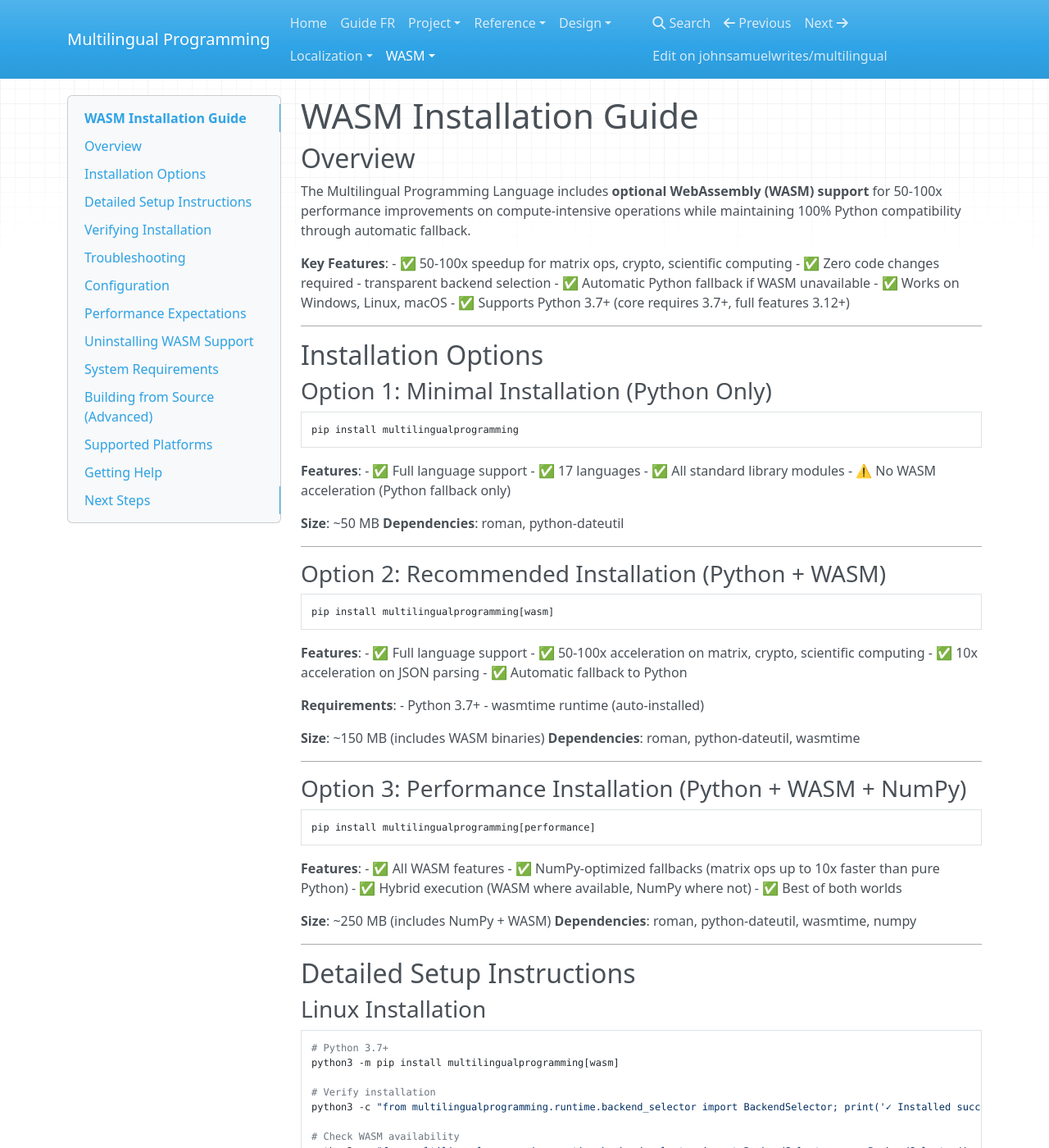
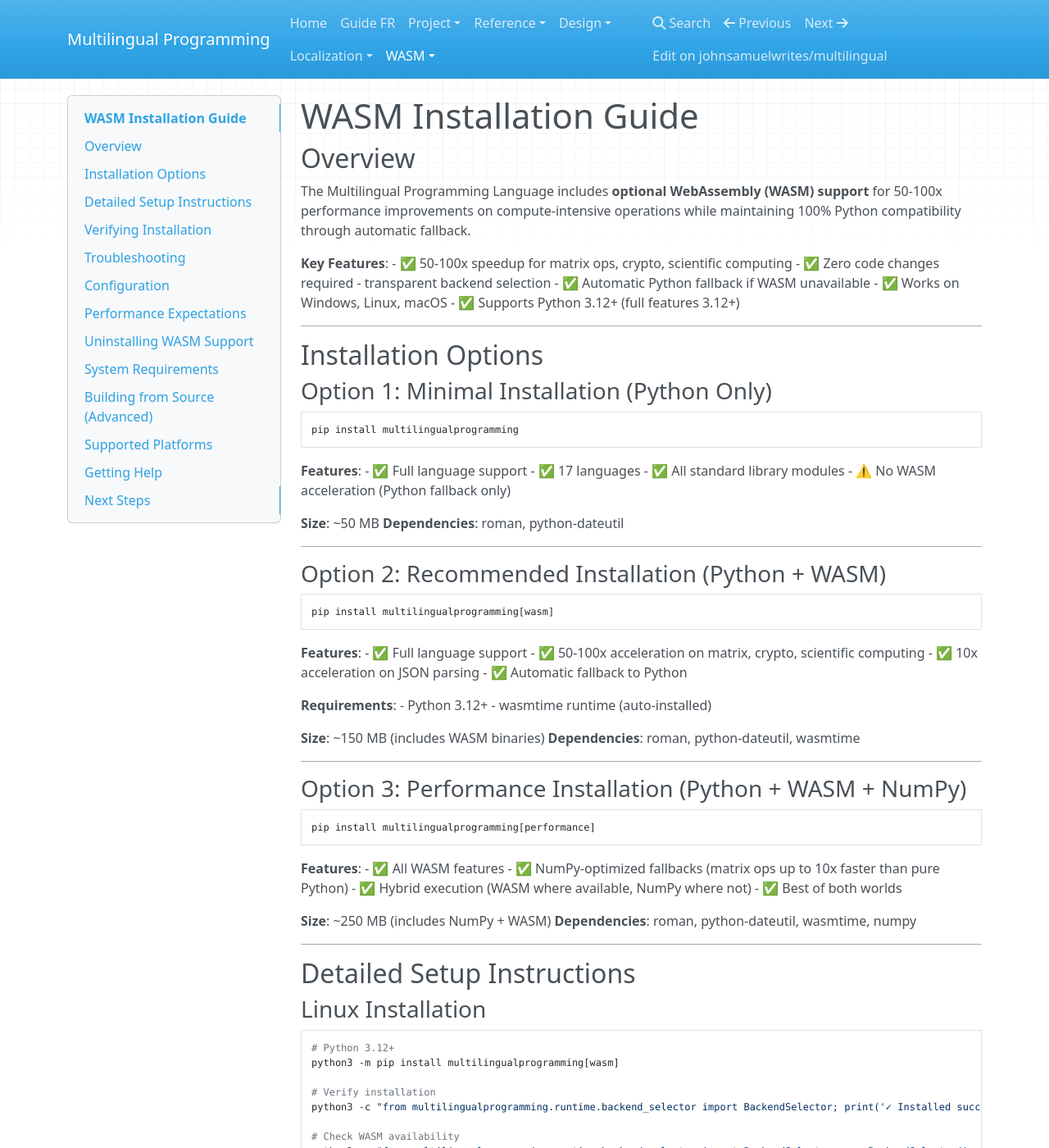
Before and after one commit to johnsamuelwrites/multilingual, an MkDocs documentation site: the page built from docs/WASM_INSTALLATION.md, in a window 1280 px wide and 1400 px high. Shown: the whole window at 82% size. Built offline with MkDocs 1.6.1, drawn with Linux system fonts in a browser that asks for light colours; nearby versions of some CDN libraries.

Commit message:
Update Python requirements

````diff
--- a/docs/WASM_INSTALLATION.md
+++ b/docs/WASM_INSTALLATION.md
@@ -9,7 +9,7 @@ The Multilingual Programming Language includes **optional WebAssembly (WASM) sup
 - ✅ Zero code changes required - transparent backend selection
 - ✅ Automatic Python fallback if WASM unavailable
 - ✅ Works on Windows, Linux, macOS
-- ✅ Supports Python 3.7+ (core requires 3.7+, full features 3.12+)
+- ✅ Supports Python 3.12+ (full features 3.12+)
 
 ---
 
@@ -45,7 +45,7 @@ pip install multilingualprogramming[wasm]
 - ✅ Automatic fallback to Python
 
 **Requirements**:
-- Python 3.7+
+- Python 3.12+
 - wasmtime runtime (auto-installed)
 
 **Size**: ~150 MB (includes WASM binaries)
@@ -75,7 +75,7 @@ pip install multilingualprogramming[performance]
 ### Linux Installation
 
 ```bash
-# Python 3.7+
+# Python 3.12+
 python3 -m pip install multilingualprogramming[wasm]
 
 # Verify installation
@@ -330,7 +330,7 @@ pip uninstall multilingualprogramming
 
 | Component | Requirement |
 |-----------|-------------|
-| Python | 3.7+ |
+| Python | 3.12+ |
 | RAM | 256 MB |
 | Disk | 50 MB (Python only) |
 | OS | Windows, Linux, macOS, BSD |
````
Also changed, not shown: CHANGELOG.md (+2 -2 lines), docs/BACKEND_TESTING_STRATEGY.md (+1 -1 lines), docs/UPGRADE_TO_WASM.md (+2 -3 lines), docs/WASM_ARCHITECTURE_OVERVIEW.md (+2 -2 lines), docs/WASM_FAQ.md (+3 -3 lines), docs/WASM_TROUBLESHOOTING.md (+2 -2 lines), 3 other files.
